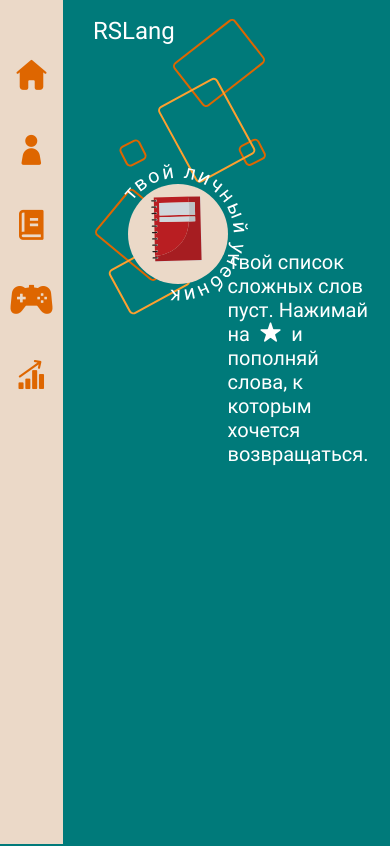
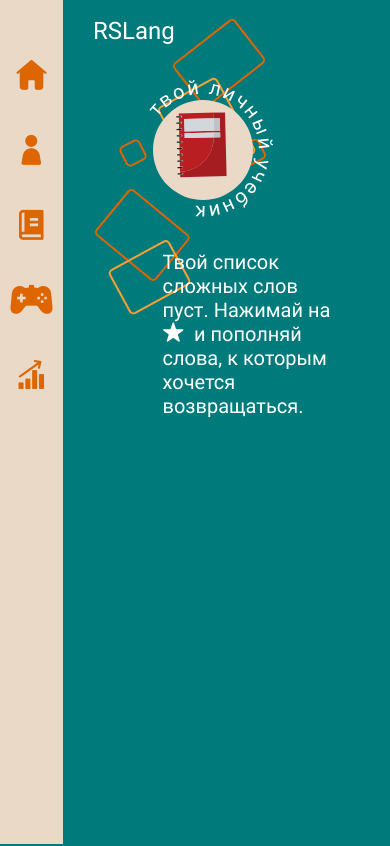
Before and after one commit to NetLighty/RS-Lang, a React (Vite) app: page /hardwords in a window 390 px wide. Shown: the top 846 px of the page. Built offline with nearby package versions, Linux system fonts and the light colour scheme.

Commit message:
fix: card styles

```diff
--- a/src/components/cardWithWord/cardWord.scss
+++ b/src/components/cardWithWord/cardWord.scss
@@ -109,10 +109,14 @@
   &__buttons__block {
     display: flex;
     justify-content: space-between;
-    margin: 9px 0;
+    margin: 9px 0 0 0;
+    padding: 5px;
     position: absolute;
-    top: 3px;
-    right: 12px;
+    top: 4px;
+    right: 5px;
+    background-color: $whiteColor;
+    border-top-left-radius: 5%;
+    border-bottom-left-radius: 5%;
   }
 
   &__button {
--- a/src/components/textbook/textbook.scss
+++ b/src/components/textbook/textbook.scss
@@ -312,8 +312,8 @@
 }
 
 @media (max-width: 768px) {
-   .book__header {
-      width: 80%;
+.book__header {
+  width: 80%;
 }
 .book__group__button {
   width: 40px;
@@ -327,16 +327,20 @@
 }
 
 @media (max-width: 660px) {
-  .book__header {
-     width: 90%;
+.book__header {
+  width: 90%;
+  flex-direction: column-reverse;
 }
 .book__group__button {
  width: 30px;
  height: 30px;
 }
-
 .book__group__span {
  width: 45px;
  height: 45px;
 }
+
+.book__groups {
+  margin-top: 20px;
 }
+}
--- a/src/pages/hardWords/hardWords.scss
+++ b/src/pages/hardWords/hardWords.scss
@@ -19,7 +19,7 @@
 
   &__words__link {
     position: absolute;
-    top: -6%;
+    top: -100px;
     right: 0;
     transition: all 0.6s ease;
     &:hover {
@@ -52,3 +52,13 @@
     margin-top: 50px;
   }
 }
+
+@media  (max-width: 1100px) {
+  .hard {
+    margin: 0 50px 65px 150px;
+  }
+
+  .hard__words__link {
+    right: 100px;
+  }
+}
```
